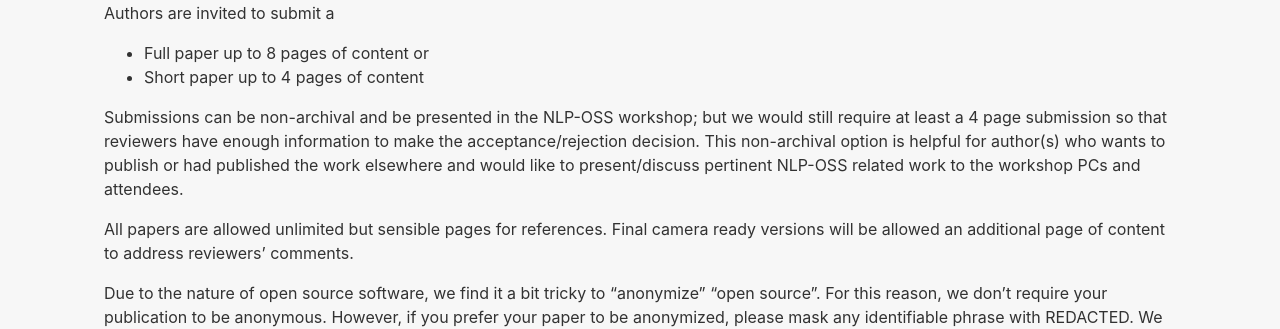
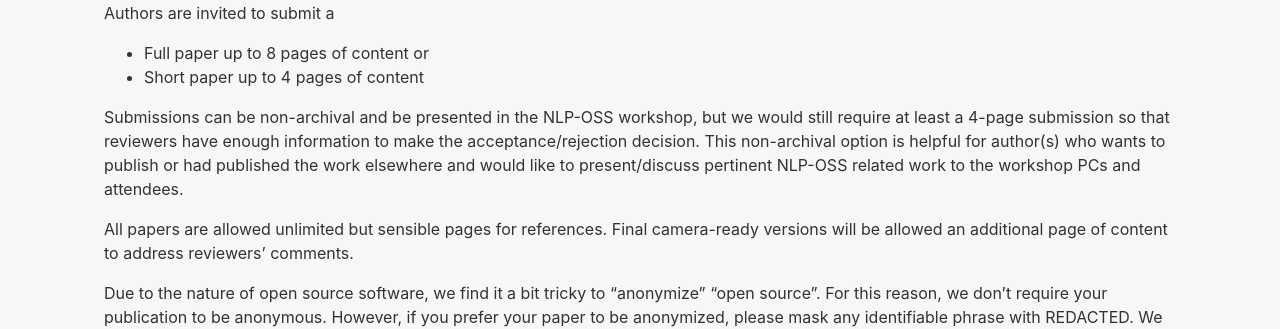
Before and after one commit to nlposs/nlposs.github.io, a Jekyll site: the page built from 2020/index.md, in a window 1280 px wide and 900 px high, scrolled down 1873 px. Shown: the part 153-482 px from the top of the window. Built offline with Jekyll 4.4.1, drawn with Linux system fonts in a browser that asks for light colours; some of the changed text lies outside the part shown.

Commit message:
Ran through grammarly

```diff
--- a/2020/index.md
+++ b/2020/index.md
@@ -64,9 +64,9 @@ Authors are invited to submit a
 - Full paper up to 8 pages of content or
 - Short paper up to 4 pages of content
 
-Submissions can be non-archival and be presented in the NLP-OSS workshop; but we would still require at least a 4 page submission so that reviewers have enough information to make the acceptance/rejection decision. This non-archival option is helpful for author(s) who wants to publish or had published the work elsewhere and would like to present/discuss pertinent NLP-OSS related work to the workshop PCs and attendees.
+Submissions can be non-archival and be presented in the NLP-OSS workshop, but we would still require at least a 4-page submission so that reviewers have enough information to make the acceptance/rejection decision. This non-archival option is helpful for author(s) who wants to publish or had published the work elsewhere and would like to present/discuss pertinent NLP-OSS related work to the workshop PCs and attendees.
 
-All papers are allowed unlimited but sensible pages for references. Final camera ready versions will be allowed an additional page of content to address reviewers' comments.
+All papers are allowed unlimited but sensible pages for references. Final camera-ready versions will be allowed an additional page of content to address reviewers' comments.
 
 Due to the nature of open source software, we find it a bit tricky to "anonymize" "open source". For this reason, we don't require your publication to be anonymous. However, if you prefer your paper to be anonymized, please mask any identifiable phrase with REDACTED. We have an option setup in softconf so that you can explicitly opt-in / opt-out of anonymity.
 
@@ -113,7 +113,7 @@ The 2nd NLP-OSS workshop will be co-located with the EMNLP 2020 conference.
 
  - [Geeticka Chauhan](https://www.csail.mit.edu/person/geeticka-chauhan), Massachusetts Institute of Technology
 
-    Geeticka Chauhan is a Ph.D. student at MIT, working on NLP for healthcare advised by Prof. Peter Szolovits. Her master thesis focused on revealing the reproducibility and generalizability problems in Relation Extraction, and experimentally showed the importance of streamlining evaluation methods in NLP challenges
+    Geeticka Chauhan is a Ph.D. student at MIT, working on NLP for healthcare advised by Prof. Peter Szolovits. Her master thesis focused on revealing the reproducibility and generalizability problems in Relation Extraction, and experimentally showed the importance of streamlining evaluation methods in NLP challenges.
 
 
  - [Liling Tan](https://github.com/alvations), Rakuten Institute of Technology
```
Also changed, not shown: other parts of 2020/index.md (+2 -2 lines).
